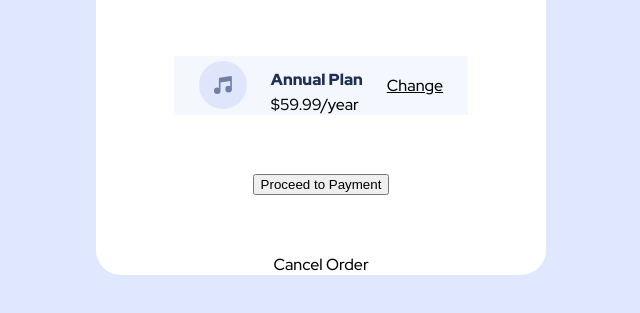
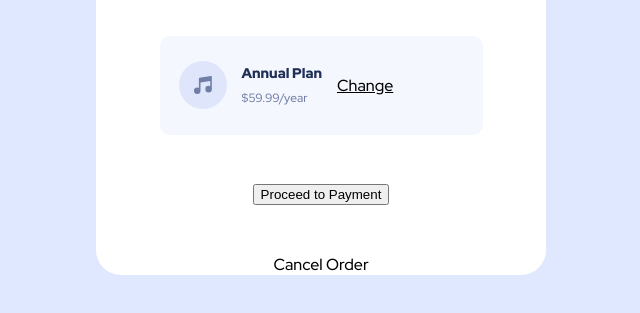
Before and after one commit to nirglus/order-summary-component-main, a plain HTML site: page index.html in a window 1280 px wide. Shown: the part 483-796 px from the top of the page, without its empty margins (319-959 px from the left). Drawn offline with Linux system fonts and the light colour scheme.

Commit message:
adjust plan-txt span

```diff
--- a/css/style.css
+++ b/css/style.css
@@ -43,13 +43,23 @@ body{
 .plan{
     display: flex;
     align-items: center;
-    gap: 24px;
-    background-color: hsl(225, 100%, 98%);
-    padding: 0 25px;
+    gap: 15px;
+    background-color: rgb(245, 247, 255);
+    width: 285px;
+    padding: 16px 19px;
+    border-radius: 10px;
+}
+.plan-txt{
+    padding-bottom: 12px;
 }
 .plan-txt h2{
-    font-size: 16px;
+    font-size: 14px;
     font-weight: 900;
     color: hsl(223, 47%, 23%);
     margin-bottom: 4px;
 }
+.plan-txt span{
+    color: hsl(224, 23%, 55%);
+    font-size: 12px;
+    font-weight: 500;
+}
```
